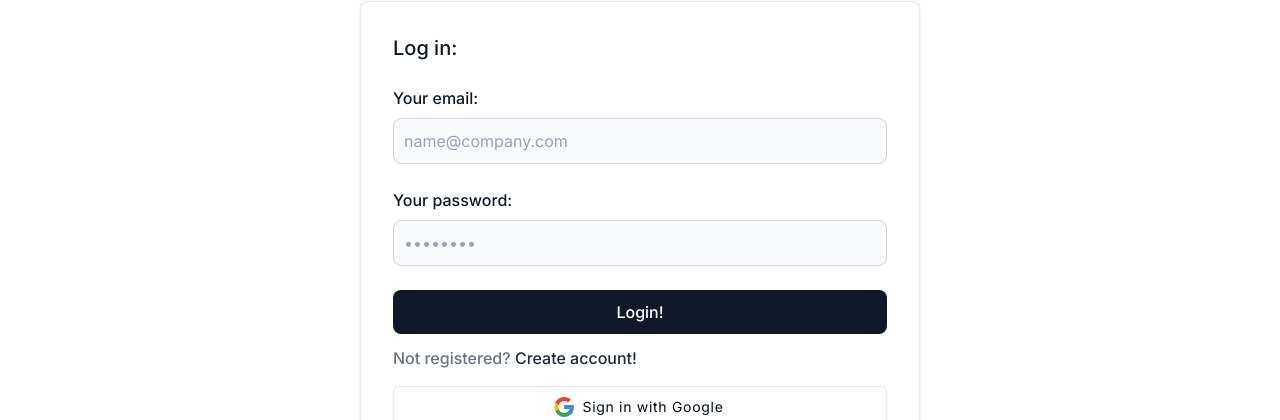
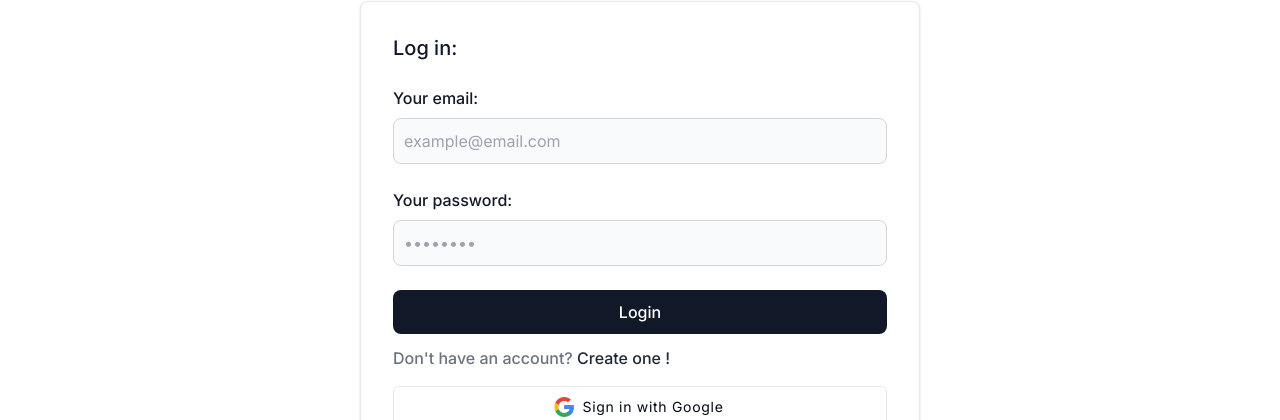
Before and after one commit to Dominykas3000/EDariunai-shop, a Next.js app: page /authorization in a window 1280 px wide. Shown: the part 304-724 px from the top of the page. Built offline with nearby package versions, Linux system fonts and the light colour scheme; no server answers.

Commit message:
Added error messages, cleaned up some code in next auth route file

```diff
--- a/app/api/auth/[...nextauth]/route.ts
+++ b/app/api/auth/[...nextauth]/route.ts
@@ -17,11 +17,9 @@ const handler = NextAuth({
       clientId: process.env.GOOGLE_ID || "",
       clientSecret: process.env.GOOGLE_CLIENT_SECRET || "",
     }),
-    // ...add more providers here
     CredentialsProvider({
       name: "Credentials",
       credentials: {
-
         username: { label: "Username", type: "text" },
         password: { label: "Password", type: "password" },
       },
@@ -37,11 +35,9 @@ const handler = NextAuth({
         );
 
         if (!checkPassword || user.email !== credentials.email) {
-          console.warn("Invalid credentials");
-          throw new Error("Invalid credentials");
+          throw new Error("Invalid email or password!");
         }
 
-        console.log("credentials: ", credentials);
         return user;
       },
     }),
@@ -56,7 +52,6 @@ const handler = NextAuth({
         session.user.isSeller = sessionUser.isSeller ?? false;
         session.user.image = sessionUser.image ?? "";
       }
-      console.log("session : ", session);
       return session;
     },
     async signIn({ user, account }: { user: any; account: any }) {
@@ -81,7 +76,10 @@ const handler = NextAuth({
           return false;
         }
       }
-      return true;
+      else if (account.provider == "credentials") {
+        return true;
+      }
+      return false;
     },
   },
   secret: process.env.NEXTAUTH_SECRET,
--- a/app/api/auth/signup/route.ts
+++ b/app/api/auth/signup/route.ts
@@ -20,7 +20,7 @@ export async function POST(request: NextRequest) {
 
     if (checkUser) {
       return NextResponse.json(
-        { error: "User already exists" },
+        { error: "User already exists with this email" },
         { status: 422 },
       );
     }
--- a/app/authorization/page.tsx
+++ b/app/authorization/page.tsx
@@ -56,20 +56,13 @@ const AuthorizationPage = () => {
       </h2>
 
       <div className="w-full max-w-[560px] p-4 bg-white border border-gray-200 rounded-lg shadow sm:p-6 md:p-8 " >
-
-        {
-          isNewUser ?
-            <SignUpForm />
-            :
-            <LoginForm />
-        }
-
+        {isNewUser ? <SignUpForm /> : <LoginForm />}
         <div className="pt-[12px] text-m font-medium text-gray-500 dark:text-gray-300">
-          Not registered? {" "}
+          {isNewUser ? "Already have an account? " : "Don't have an account? "}
           <a
             onClick={() => setIsNewUser(!isNewUser)}
             className="text-gray-800 hover:underline dark:text-gray-900">
-            Create account!
+            {isNewUser ? "Log in! " : "Create one !"}
           </a>
         </div>
 
--- a/components/LoginForm.tsx
+++ b/components/LoginForm.tsx
@@ -2,8 +2,11 @@
 import { useFormik } from 'formik';
 import { signIn } from 'next-auth/react';
 import { useRouter } from 'next/navigation';
+import { useState } from 'react';
+import { SlClose } from "react-icons/sl";
 
 const LoginForm = () => {
+  const [errorMessage, setErrorMessage] = useState(String || null);
   const router = useRouter();
   const formik = useFormik({
     initialValues: {
@@ -35,11 +38,12 @@ const LoginForm = () => {
       callbackUrl: '/'
     })
 
-    console.log(status)
-
     if (status?.ok) {
       console.log('Logged in successfully')
       router.push('/')
+    }
+    else {
+      setErrorMessage(status?.error || '')
     }
 
   }
@@ -47,14 +51,16 @@ const LoginForm = () => {
   return (
     <form
       onSubmit={formik.handleSubmit}
-      className="space-y-6" >
+      className="space-y-6"
+    >
       <h5 className="text-xl font-medium text-gray-900 ">Log in: </h5>
       <div className='flex flex-col'>
         <label htmlFor="email" className="block mb-2 text-base font-medium text-gray-900 ">Your email:</label>
         <input
           type="email"
           id="email"
-          placeholder="name@company.com"
+          autoComplete='email'
+          placeholder="example@email.com"
           required
           {...formik.getFieldProps('email')}
           className="bg-gray-50 border border-gray-300 text-gray-900  rounded-lg focus:ring-gray-900 focus:border-gray-900 block w-full p-2.5  dark:border-gray-500 dark:placeholder-gray-400 text-base"
@@ -71,6 +77,7 @@ const LoginForm = () => {
         <input
           type="password"
           id="password"
+          autoComplete='current-password'
           placeholder="••••••••"
           required
           {...formik.getFieldProps('password')}
@@ -78,17 +85,27 @@ const LoginForm = () => {
         />
 
         {
-          formik.errors.password && formik.touched.password?
+          formik.errors.password && formik.touched.password ?
             <div className='pt-3 text-red-500 text-sm'>{formik.errors.password}</div>
             :
             null
         }
       </div>
 
+      {
+        errorMessage ?
+            <div className='text-red-500 text-m flex items-center gap-2'>
+              <SlClose/>
+              {errorMessage}
+            </div>
+          :
+            null
+      }
+
       <button
         type="submit"
-        className="w-full text-white bg-gray-900 hover:bg-gray-800 focus:ring-4 focus:outline-none focus:ring-gray-800 font-medium rounded-lg text-base px-5 py-2.5 text-center dark:gray-900 dark:hover:bg-gray-800 dark:focus:ring-gray-800">
-        Login!
+        className="w-full text-white bg-gray-900 hover:bg-gray-800 font-medium rounded-lg text-base px-5 py-2.5 text-center dark:gray-900 dark:hover:bg-gray-800 dark:focus:ring-gray-800">
+        Login
       </button>
 
     </form>
--- a/components/SignUpForm.tsx
+++ b/components/SignUpForm.tsx
@@ -1,8 +1,10 @@
 import { useFormik } from 'formik';
 import { useRouter } from 'next/navigation';
-
+import { useState } from 'react';
+import { SlClose } from "react-icons/sl";
 
 const SignUpForm = () => {
+  const [errorMessage, setErrorMessage] = useState(undefined);
   const router = useRouter();
   const formik = useFormik({
     initialValues: {
@@ -38,6 +40,7 @@ const SignUpForm = () => {
     onSubmit: onSubmit
   });
 
+
   async function onSubmit(values: any) {
 
     const response = await fetch('/api/auth/signup', {
@@ -55,10 +58,11 @@ const SignUpForm = () => {
       router.push('/login');
     } else {
       console.log(data.error);
+      return setErrorMessage(data.error);
     }
-
   }
 
+  console.log(errorMessage);
   return (
     <form
       className="space-y-6"
@@ -73,6 +77,7 @@ const SignUpForm = () => {
         </label>
         <input type="text"
           id="username"
+          autoComplete='off'
           placeholder="User123"
           required
           {...formik.getFieldProps('username')}
@@ -95,7 +100,8 @@ const SignUpForm = () => {
         <input
           type="email"
           id="email"
-          placeholder="name@company.com"
+          placeholder="example@email.com"
+          autoComplete='email'
           required
           {...formik.getFieldProps('email')}
           className="bg-gray-50 border border-gray-300 text-gray-900 text-base rounded-lg focus:ring-gray-900 focus:border-gray-900 block w-full p-2.5  dark:border-gray-500 dark:placeholder-gray-400 "
@@ -117,6 +123,7 @@ const SignUpForm = () => {
         <input type="password"
           id="password"
           placeholder="••••••••"
+          autoComplete='off'
           required
           {...formik.getFieldProps('password')}
           className="bg-gray-50 border border-gray-300 text-gray-900 text-base rounded-lg focus:ring-gray-900 focus:border-gray-900 block w-full p-2.5  dark:border-gray-500 dark:placeholder-gray-400 "
@@ -138,6 +145,7 @@ const SignUpForm = () => {
         <input type="password"
           id="cpassword"
           placeholder="••••••••"
+          autoComplete='off'
           required
           {...formik.getFieldProps('cpassword')}
           className="bg-gray-50 border border-gray-300 text-gray-900 text-base rounded-lg focus:ring-gray-900 focus:border-gray-900 block w-full p-2.5  dark:border-gray-500 dark:placeholder-gray-400 "
@@ -150,10 +158,20 @@ const SignUpForm = () => {
         }
       </div>
 
+      {
+        errorMessage ?
+            <div className='text-red-500 text-m flex items-center gap-2'>
+              <SlClose />
+              {errorMessage}
+            </div>
+          :
+            null
+      }
+
       <button
         type="submit"
-        className="w-full text-white bg-gray-900 hover:bg-gray-800 focus:ring-4 focus:outline-none focus:ring-gray-800 font-medium rounded-lg text-base px-5 py-2.5 text-center dark:gray-900 dark:hover:bg-gray-800 dark:focus:ring-gray-800">
-        Sign-up!
+        className="w-full text-white bg-gray-900 hover:bg-gray-800  font-medium rounded-lg text-base px-5 py-2.5 text-center dark:gray-900 dark:hover:bg-gray-800 dark:focus:ring-gray-800">
+        Sign-up
       </button>
 
     </form>
```
